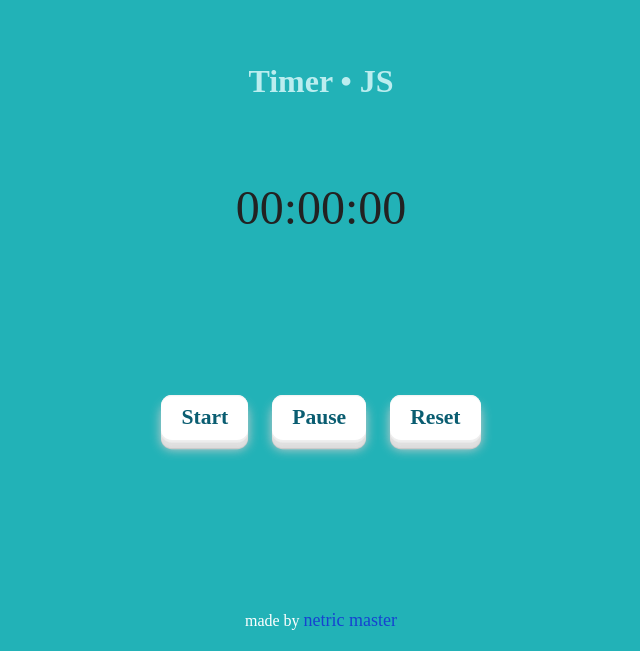
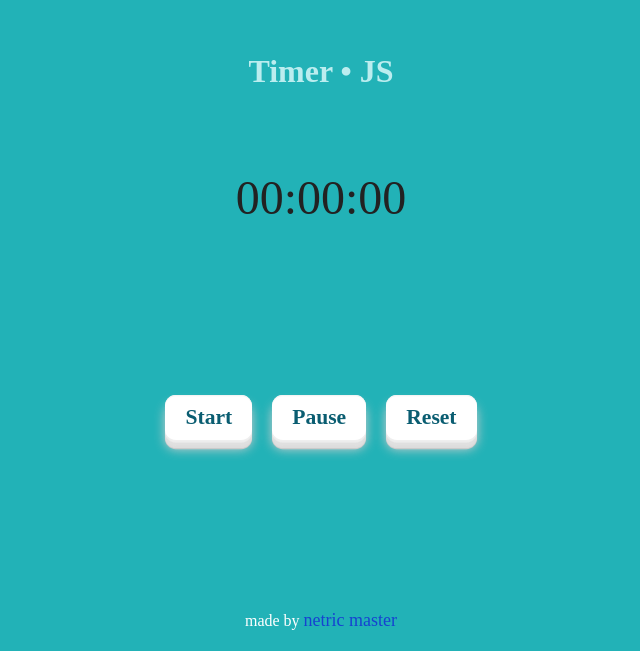
Before and after one commit to Netricc/Timer-js, a plain HTML site: page index.html in a window 1280 px wide. Shown: the part 149-800 px from the top of the page, without its empty margins (319-959 px from the left). Drawn offline with Linux system fonts and the light colour scheme.

Commit message:
Update style.css

```diff
--- a/style.css
+++ b/style.css
@@ -30,6 +30,14 @@ body {
     color: #222222;
 }
 
+.control{
+    width: 100%;
+    display: flex;
+    flex-wrap: wrap;
+    align-items: center;
+    justify-content: center;
+}
+
 .control button {
     padding: 10px 20px;
     background-color: #ffffff;
@@ -37,7 +45,7 @@ body {
     border: none;
     cursor: pointer;
     transition: background-color 0.3s ease;
-    margin: 0 10px;
+    margin: 10px 10px;
 }
 
 
@@ -85,6 +93,6 @@ p a {
 
 @media screen and (max-width:350px) {
     button {
-        font-size: 0.9rem;
+        font-size: 1rem;
     }
 }
```
